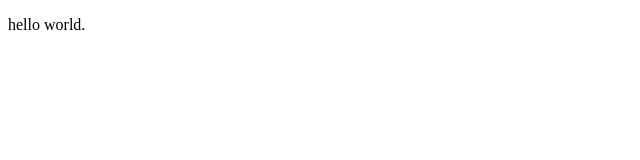
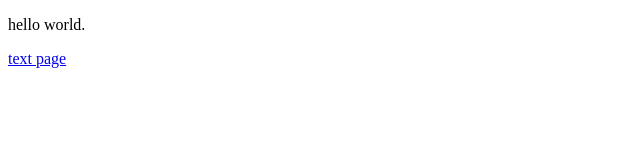
Before and after one commit to mars2468/LCC, a plain HTML site: page index.html in a window 1280 px wide. Shown: the full height of the page, 0-640 px from the left. Drawn offline with Linux system fonts and the light colour scheme.

Commit message:
Update index.html

```diff
--- a/index.html
+++ b/index.html
@@ -8,5 +8,6 @@
 
   <body>
     <p>hello world.</p>
+    <p><a href="text.html">text page</a></p>
   </body>
 </html>
```
